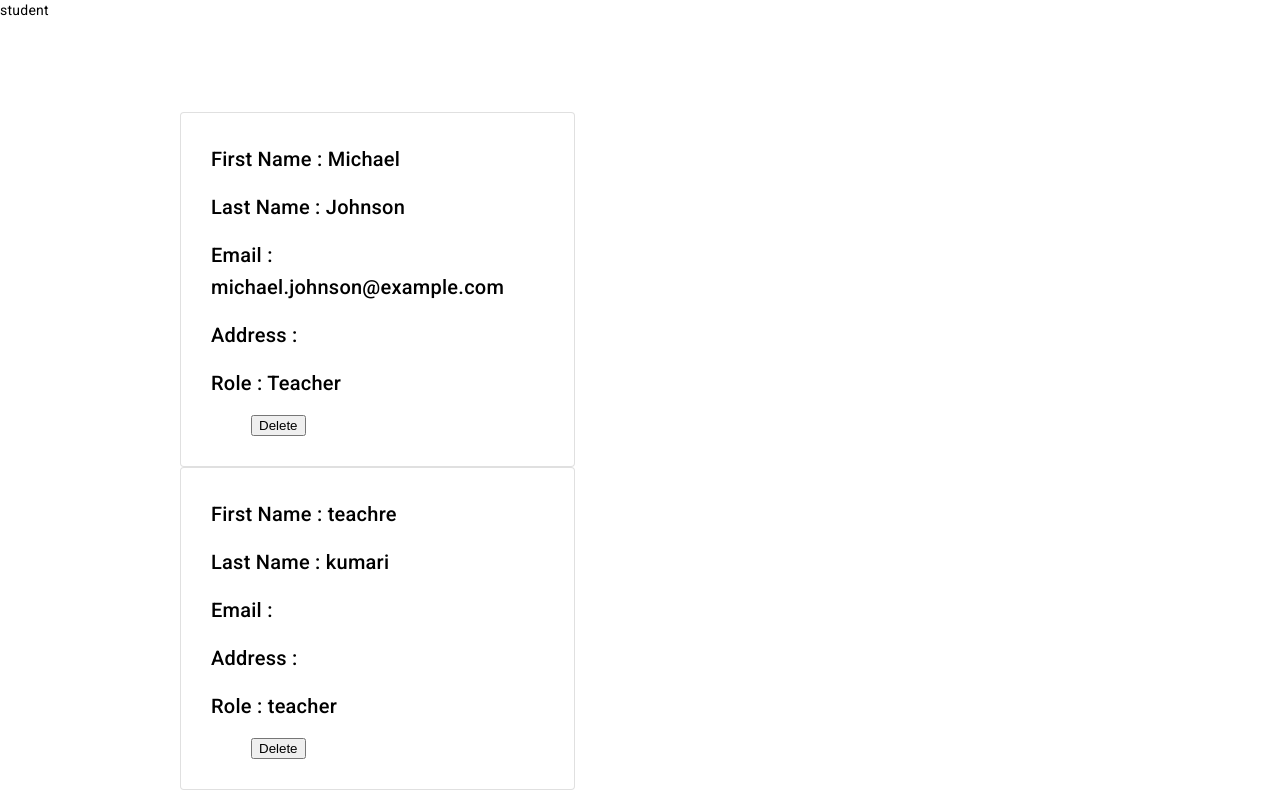
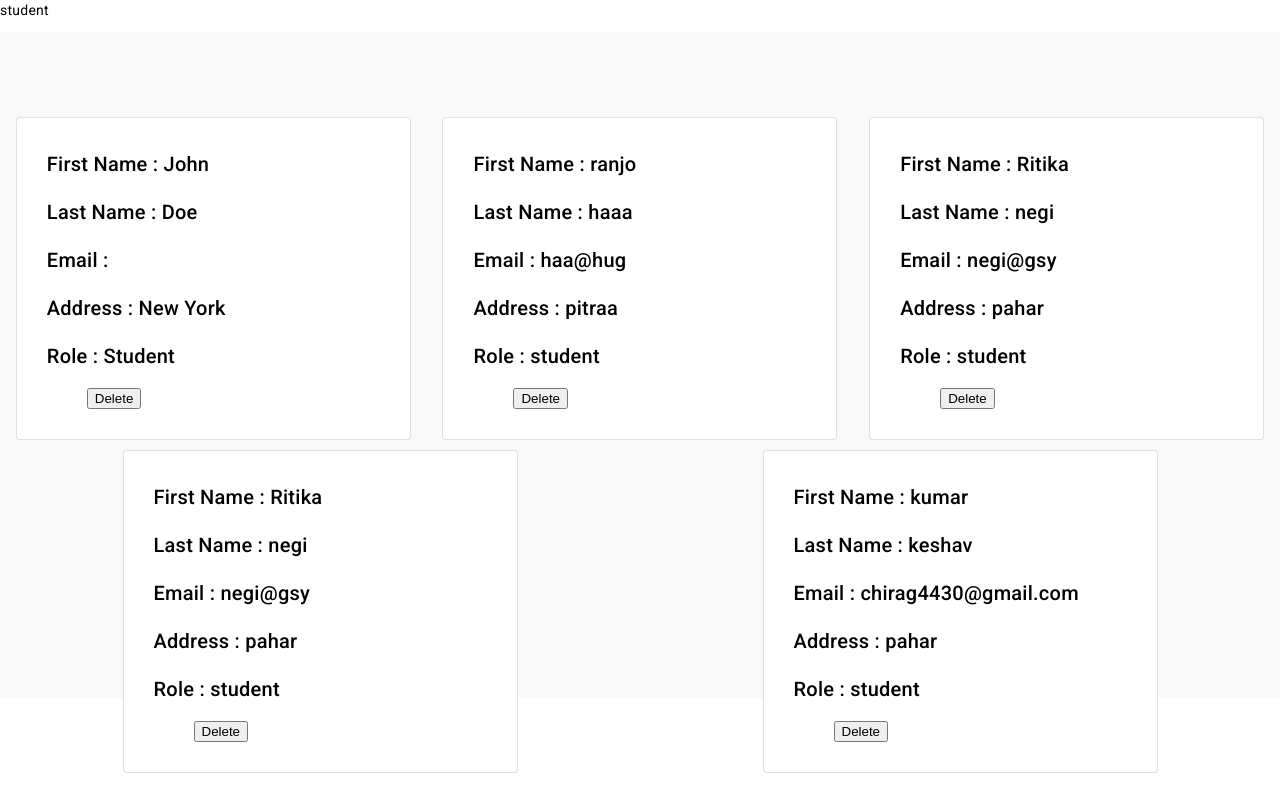
Before and after one commit to KumarKeshavCode/studentTeacherDataPortal, an Angular app: page /navbar in a window 1280 px wide. Both pictures are taken after a click on the button "Student". Built offline with nearby package versions, Linux system fonts and the light colour scheme; data requests are answered from the project's data file.

Commit message:
Add: Teacher data display through teacher btn

```diff
--- a/src/app/app-routing.module.ts
+++ b/src/app/app-routing.module.ts
@@ -5,6 +5,7 @@ import { DashbordComponent } from './dashbord/dashbord.component';
 import { RegisterComponent } from './dashbord/register/register.component';
 import { StudentComponent } from './dashbord/student/student.component';
 import { CardComponent } from './dashbord/card/card.component';
+import { TeacherComponent } from './dashbord/teacher/teacher.component';
 
 const routes: Routes = [
   {'path': 'navbar',component:NavbarComponent},
@@ -17,6 +18,10 @@ const routes: Routes = [
   {
     'path' :'student',
     component :StudentComponent
+  },
+  {
+    'path' :'teacher',
+    component  :TeacherComponent
   },
 
   {
--- a/src/app/dashbord/card/card.component.html
+++ b/src/app/dashbord/card/card.component.html
@@ -5,8 +5,8 @@
 
     <h2>Last Name : <span>{{userdata.lastName}}</span></h2>
 
-    <h2>Email :  <span>{{userdata.email}}</span></h2>
-    <h2>Address : <span>{{userdata.address}}</span></h2>
+    <h2>Email :  <span>{{userdata.Email}}</span></h2>
+    <h2>Address : <span>{{userdata.city}}</span></h2>
     <h2>Role : <span>{{userdata.role}}</span></h2>
 
 
--- a/src/app/dashbord/card/card.component.scss
+++ b/src/app/dashbord/card/card.component.scss
@@ -1,7 +1,8 @@
 .card{
     top: 80px;
-    margin-left: 180px;
+
     padding: 30px;
+    margin: 5px;
     width: 395px;
     height: 300x;
     .btn{
--- a/src/app/dashbord/navbar/navbar.component.html
+++ b/src/app/dashbord/navbar/navbar.component.html
@@ -33,7 +33,7 @@
 
         <div class="btn">
             <button class="studentbtn" mat-flat-button [routerLink]="['/student']">Student</button>
-            <button  class="teacherbtn" mat-flat-button>Teacher</button>
+            <button  class="teacherbtn" mat-flat-button [routerLink]="['/teacher']">Teacher</button>
         </div>
 
     </div>
--- a/src/app/dashbord/student/student.component.html
+++ b/src/app/dashbord/student/student.component.html
@@ -1,7 +1,7 @@
 
 <p>student</p>
 
-<div>
+<div  class="studentcard">
     <div *ngFor="let student of studentdata">
         <app-card [userdata] ="student"></app-card>
     </div>
--- a/src/app/dashbord/student/student.component.scss
+++ b/src/app/dashbord/student/student.component.scss
@@ -1,5 +1,9 @@
-.example-card {
-    max-width: 400px;
-    margin-bottom: 8px;
 
+
+  .studentcard{
+
+    background-color: #f9f9f9;
+    display: flex;
+    flex-wrap: wrap;
+    justify-content: space-around;
   }
--- a/src/app/dashbord/teacher/teacher.component.html
+++ b/src/app/dashbord/teacher/teacher.component.html
@@ -1 +1,6 @@
 <p>teacher works!</p>
+<div class="tearchcard">
+    <div *ngFor ="let teacher of teacherdata">
+        <app-card [userdata] ="teacher"></app-card>
+    </div>
+</div>
--- a/src/app/dashbord/teacher/teacher.component.scss
+++ b/src/app/dashbord/teacher/teacher.component.scss
@@ -0,0 +1,7 @@
+.tearchcard{
+    margin-left: 10px;
+    background-color: #f9f9f9;
+    display: flex;
+    flex-wrap: wrap;
+    justify-content: space-around;
+  }
--- a/src/app/dashbord/teacher/teacher.component.ts
+++ b/src/app/dashbord/teacher/teacher.component.ts
@@ -1,4 +1,5 @@
 import { Component } from '@angular/core';
+import { HttpService } from 'src/app/srvice/http.service';
 
 @Component({
   selector: 'app-teacher',
@@ -7,4 +8,13 @@ import { Component } from '@angular/core';
 })
 export class TeacherComponent {
 
+  teacherdata :any[]=[];
+
+  constructor(private httpService: HttpService){}
+
+  ngOnInit(){
+    this.httpService.getTeacherData().subscribe(data=>{
+      this.teacherdata=data;
+    })
+  }
 }
--- a/src/app/srvice/http.service.ts
+++ b/src/app/srvice/http.service.ts
@@ -23,6 +23,10 @@ export class HttpService {
   }
 
   getStudents(): Observable<any> {
+    return this.http.get(`http://localhost:3000/students`);
+  }
+
+  getTeacherData():Observable<any>{
     return this.http.get(`http://localhost:3000/teachers`);
   }
 
--- a/src/db/db.json
+++ b/src/db/db.json
@@ -17,6 +17,36 @@
       "Email": "haa@hug",
       "role": "student",
       "city": "pitraa",
+      "state": "",
+      "code": ""
+    },
+    {
+      "id": 1724380878334,
+      "firstName": "Ritika",
+      "lastName": "negi",
+      "Email": "negi@gsy",
+      "role": "student",
+      "city": "pahar",
+      "state": "",
+      "code": ""
+    },
+    {
+      "id": 1724380881434,
+      "firstName": "Ritika",
+      "lastName": "negi",
+      "Email": "negi@gsy",
+      "role": "student",
+      "city": "pahar",
+      "state": "",
+      "code": ""
+    },
+    {
+      "id": 1724380934638,
+      "firstName": "kumar",
+      "lastName": "keshav",
+      "Email": "chirag4430@gmail.com",
+      "role": "student",
+      "city": "pahar",
       "state": "",
       "code": ""
     }
@@ -41,6 +71,16 @@
       "city": "titanium",
       "state": "",
       "code": ""
+    },
+    {
+      "id": 1724382483315,
+      "firstName": "keshav",
+      "lastName": "teacher",
+      "Email": "teacher@gmail.com",
+      "role": "teacher",
+      "city": "tokiyo",
+      "state": "",
+      "code": ""
     }
   ]
 }
```
